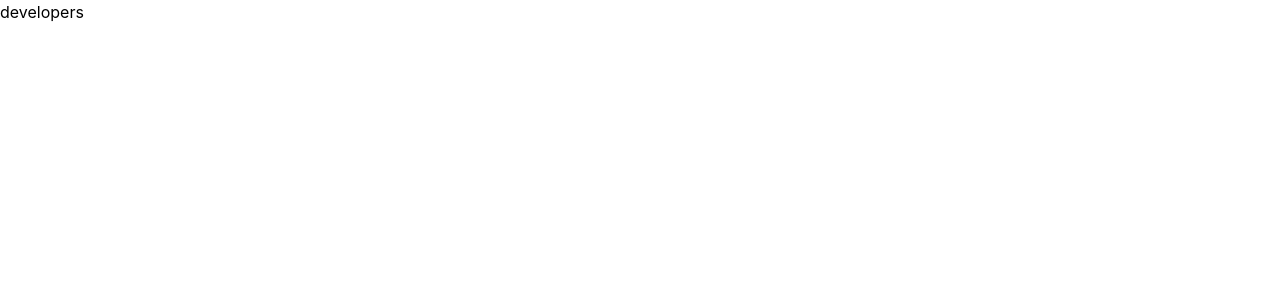
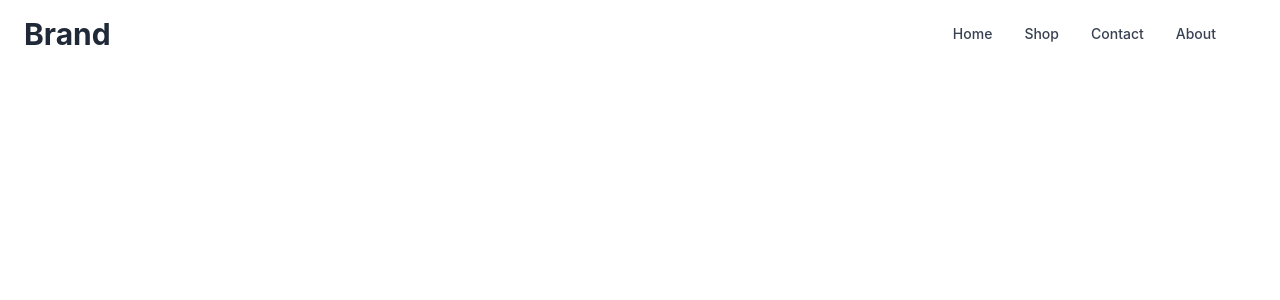
Before and after one commit to armenian-code-academy/developers.aca.am, a Next.js app: page / in a window 1280 px wide. Shown: the top 300 px of the page. Built offline with nearby package versions, Linux system fonts and the light colour scheme.

Commit message:
feat(components): add navbar design

```diff
--- a/package.json
+++ b/package.json
@@ -9,6 +9,7 @@
     "lint": "next lint"
   },
   "dependencies": {
+    "classnames": "^2.3.1",
     "next": "11.1.2",
     "react": "17.0.2",
     "react-dom": "17.0.2"
--- a/pages/index.jsx
+++ b/pages/index.jsx
@@ -1,9 +1,9 @@
+import Header from '../src/components/sections/Header';
+
 export default function Home() {
   return (
     <div>
-      <div>
-        <span>developers</span>
-      </div>
+      <Header />
     </div>
   );
 }
--- /dev/null
+++ b/src/components/sections/Header.jsx
@@ -0,0 +1,80 @@
+import classNames from 'classnames';
+import React, { useState } from 'react';
+import Link from 'next/link';
+
+export default function Header() {
+  const [show, setShow] = useState(true);
+  const handleClick = (e) => {
+    setShow((prev) => !prev);
+  };
+  const navbarStyle = classNames({
+    'md:flex items-center justify-center': true,
+    hidden: show,
+  });
+
+  return (
+    <div>
+      <nav className="bg-white sha  dow dark:bg-gray-800">
+        <div className="container px-6 py-4 mx-auto md:flex md:justify-between md:items-center">
+          <div className="flex items-center justify-between">
+            <div>
+              <Link >
+                <a
+                  className="text-2xl font-bold text-gray-800 dark:text-white lg:text-3xl hover:text-gray-700 dark:hover:text-gray-300"
+                  href="#"
+                >
+                  Brand
+                </a>
+              </Link>
+            </div>
+
+            <div className="flex md:hidden">
+              <button
+                type="button"
+                onClick={handleClick}
+                className="text-gray-500 dark:text-gray-200 hover:text-gray-600 dark:hover:text-gray-400 focus:outline-none focus:text-gray-600 dark:focus:text-gray-400"
+                aria-label="toggle menu"
+              >
+                <svg viewBox="0 0 24 24" className="w-6 h-6 fill-current">
+                  <path
+                    fillRule="evenodd"
+                    d="M4 5h16a1 1 0 0 1 0 2H4a1 1 0 1 1 0-2zm0 6h16a1 1 0 0 1 0 2H4a1 1 0 0 1 0-2zm0 6h16a1 1 0 0 1 0 2H4a1 1 0 0 1 0-2z"
+                  ></path>
+                </svg>
+              </button>
+            </div>
+          </div>
+
+          <div className={navbarStyle}>
+            <div className="flex flex-col md:flex-row md:mx-6">
+              <a
+                className="my-1 text-sm font-medium text-gray-700 dark:text-gray-200 hover:text-indigo-500 dark:hover:text-indigo-400 md:mx-4 md:my-0"
+                href="#"
+              >
+                Home
+              </a>
+              <a
+                className="my-1 text-sm font-medium text-gray-700 dark:text-gray-200 hover:text-indigo-500 dark:hover:text-indigo-400 md:mx-4 md:my-0"
+                href="#"
+              >
+                Shop
+              </a>
+              <a
+                className="my-1 text-sm font-medium text-gray-700 dark:text-gray-200 hover:text-indigo-500 dark:hover:text-indigo-400 md:mx-4 md:my-0"
+                href="#"
+              >
+                Contact
+              </a>
+              <a
+                className="my-1 text-sm font-medium text-gray-700 dark:text-gray-200 hover:text-indigo-500 dark:hover:text-indigo-400 md:mx-4 md:my-0"
+                href="#"
+              >
+                About
+              </a>
+            </div>
+          </div>
+        </div>
+      </nav>
+    </div>
+  );
+}
```
Also changed, not shown: 1 other file (tests, documents, lock files or other folders).
